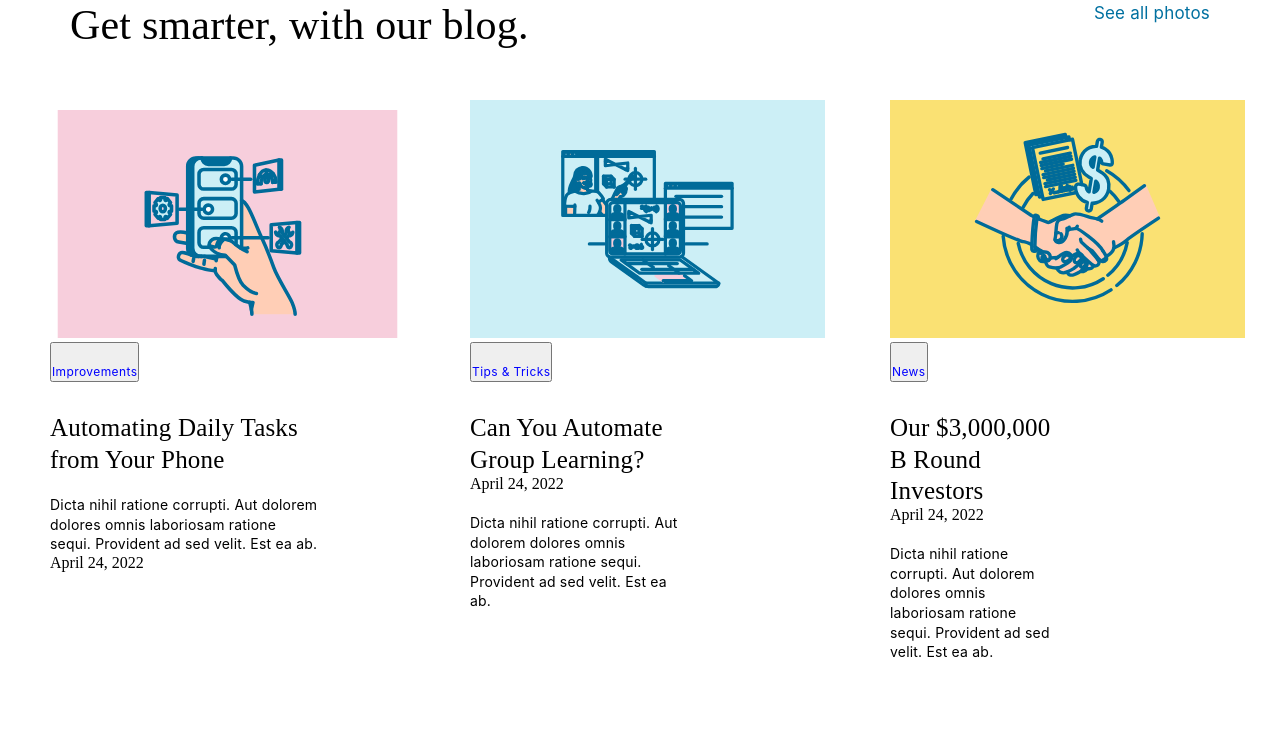
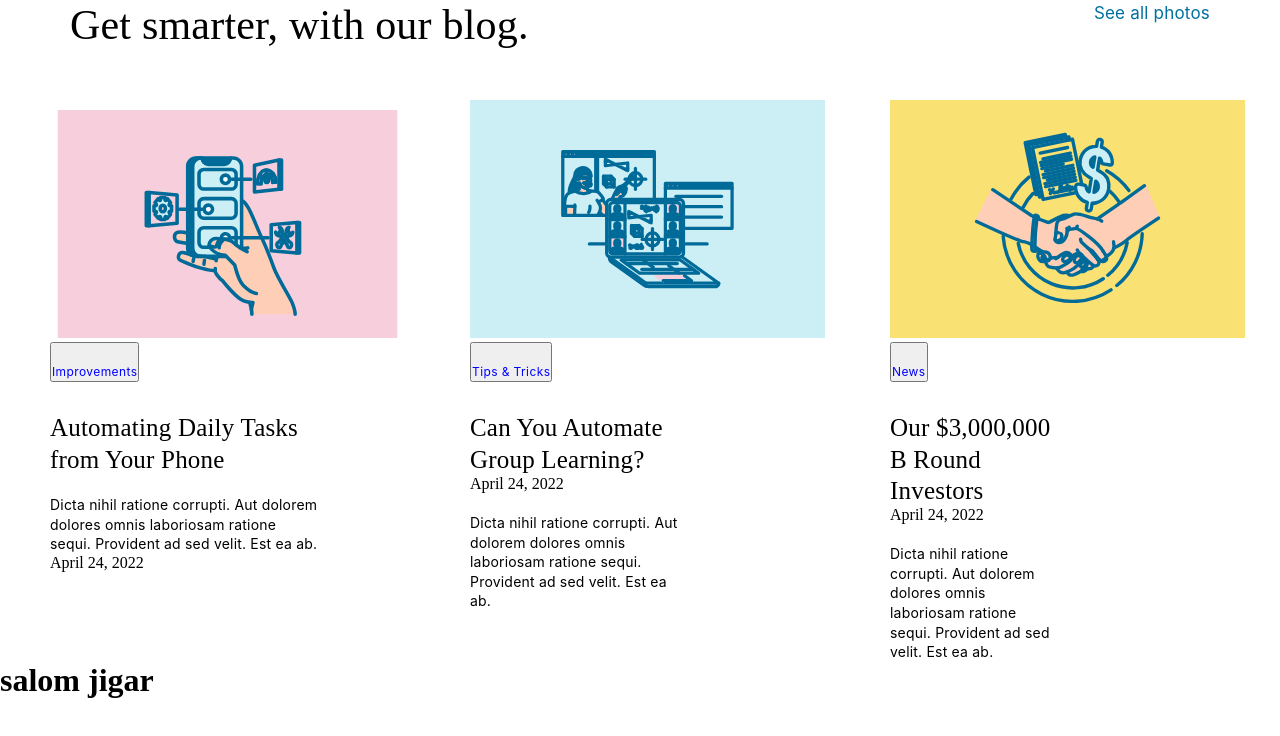
Before and after one commit to Samandar2112/Iphone, a plain HTML site: page index.html in a window 1280 px wide. Drawn offline with Linux system fonts and the light colour scheme.

Commit message:
vazifali clone

```diff
--- a/index.html
+++ b/index.html
@@ -37,5 +37,6 @@
         </div>
         </div>
     </div>
+    <h1>salom jigar</h1>
 </body>
 </html>
```
